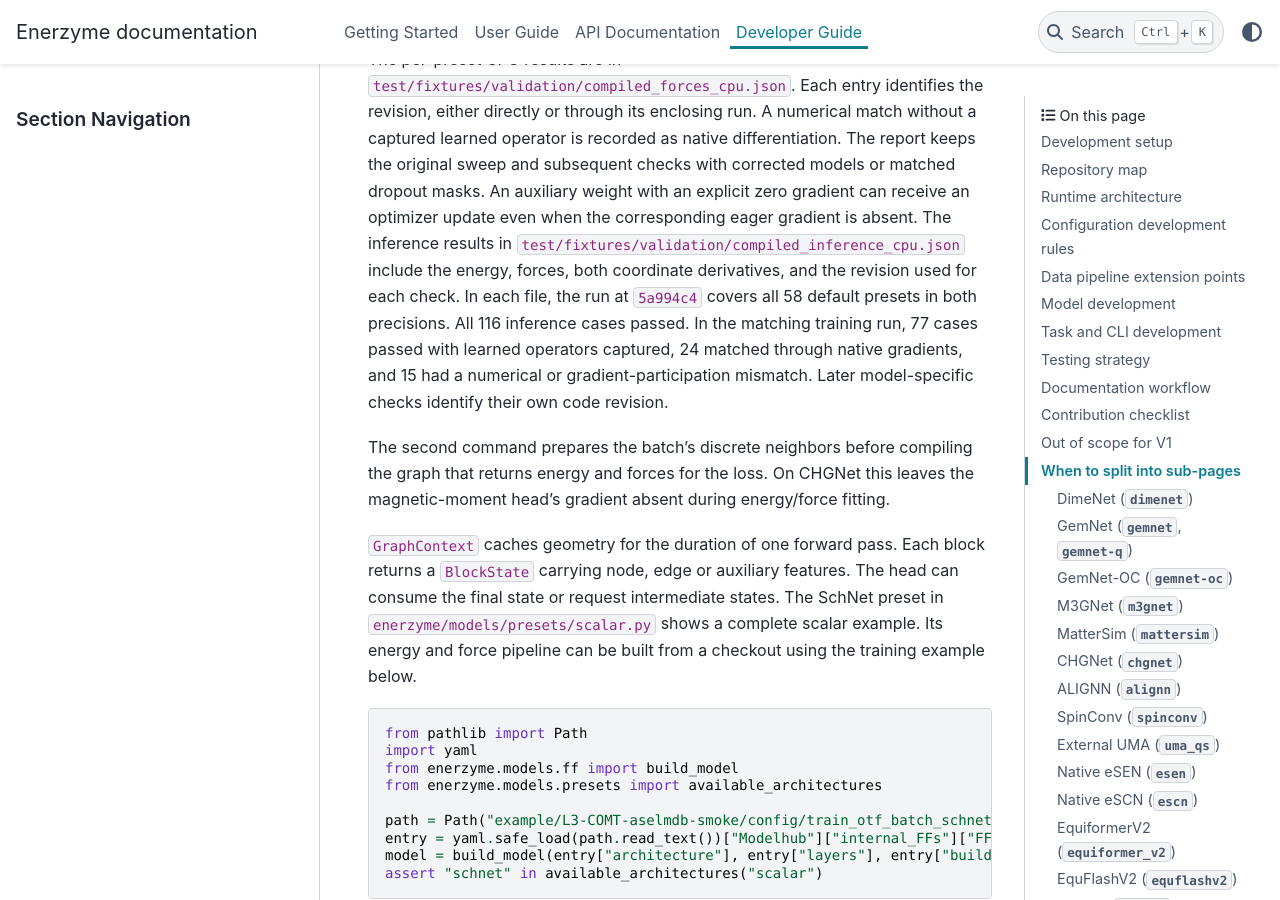
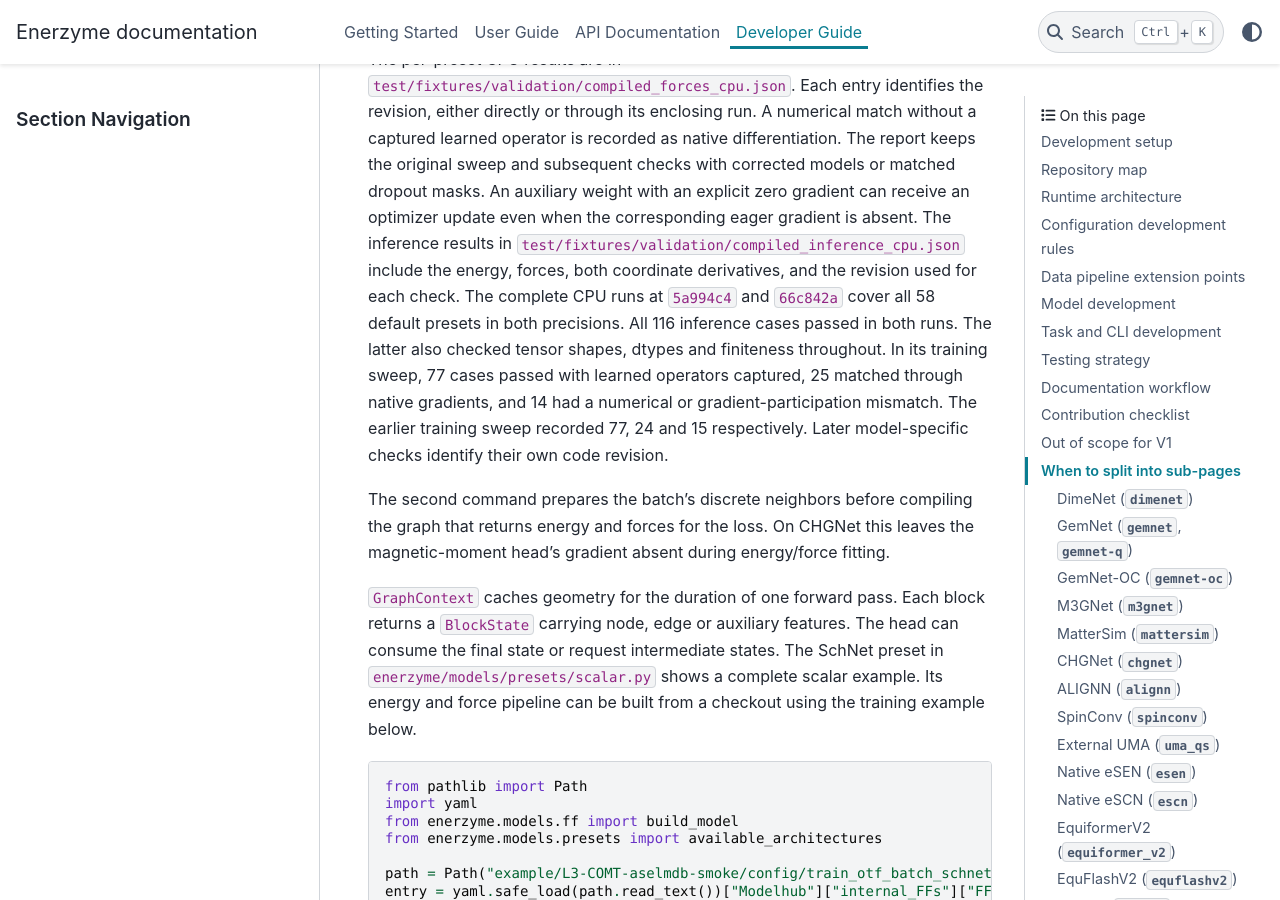
Before and after one commit to Benzoin96485/Enerzyme, a Sphinx documentation site: the page built from docs/developer_guide.rst, in a window 1280 px wide and 900 px high, scrolled down 8231 px. Built offline with Sphinx 7.4.7 and the PyData theme 0.15.4, drawn with Linux system fonts in a browser that asks for light colours.

Commit message:
Archive the strict 116-case CPU training sweep and magnetic-head controls
Co-authored-by: Weiliang Luo <luowl7@mit.edu>

```diff
--- a/docs/developer_guide.rst
+++ b/docs/developer_guide.rst
@@ -301,10 +301,12 @@ gradient can receive an optimizer update even when the corresponding eager
 gradient is absent. The inference results in
 :code:`test/fixtures/validation/compiled_inference_cpu.json` include the energy,
 forces, both coordinate derivatives, and the revision used for each check.
-In each file, the run at :code:`5a994c4` covers all 58 default presets in
-both precisions. All 116 inference cases passed. In the matching training
-run, 77 cases passed with learned operators captured, 24 matched through
-native gradients, and 15 had a numerical or gradient-participation mismatch.
+The complete CPU runs at :code:`5a994c4` and :code:`66c842a` cover all 58
+default presets in both precisions. All 116 inference cases passed in both
+runs. The latter also checked tensor shapes, dtypes and finiteness throughout.
+In its training sweep, 77 cases passed with learned operators captured, 25
+matched through native gradients, and 14 had a numerical or gradient-participation
+mismatch. The earlier training sweep recorded 77, 24 and 15 respectively.
 Later model-specific checks identify their own code revision.
 
 The second command prepares the batch's discrete neighbors before compiling
```
Also changed, not shown: 1 other file.
